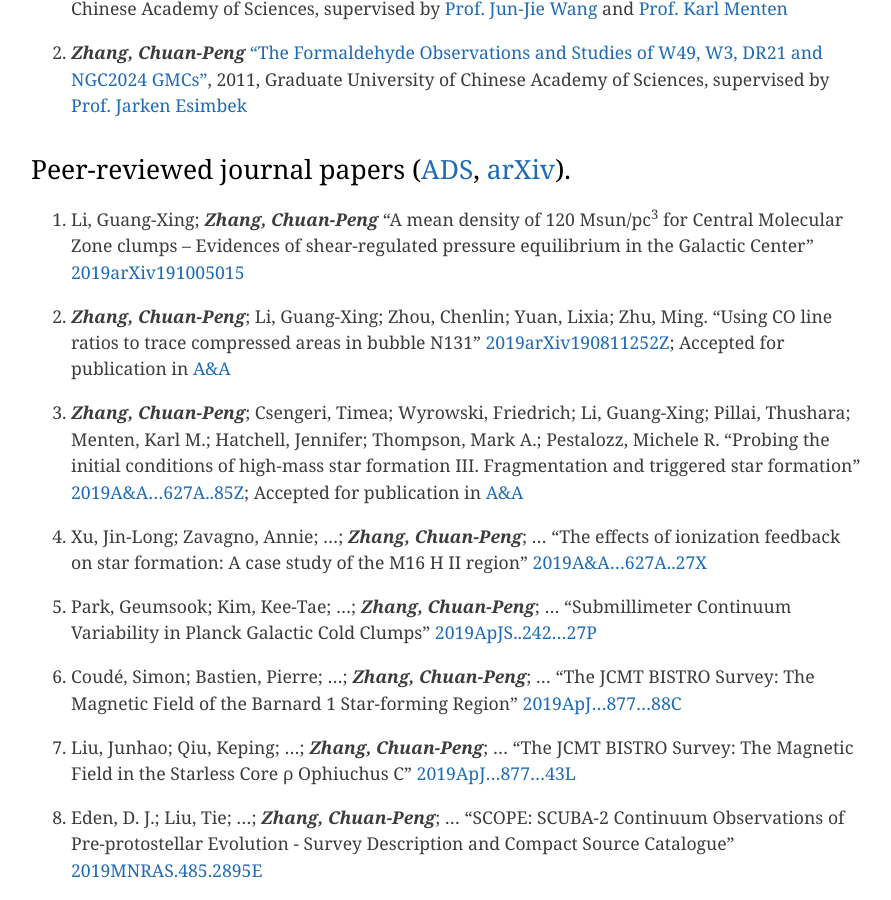
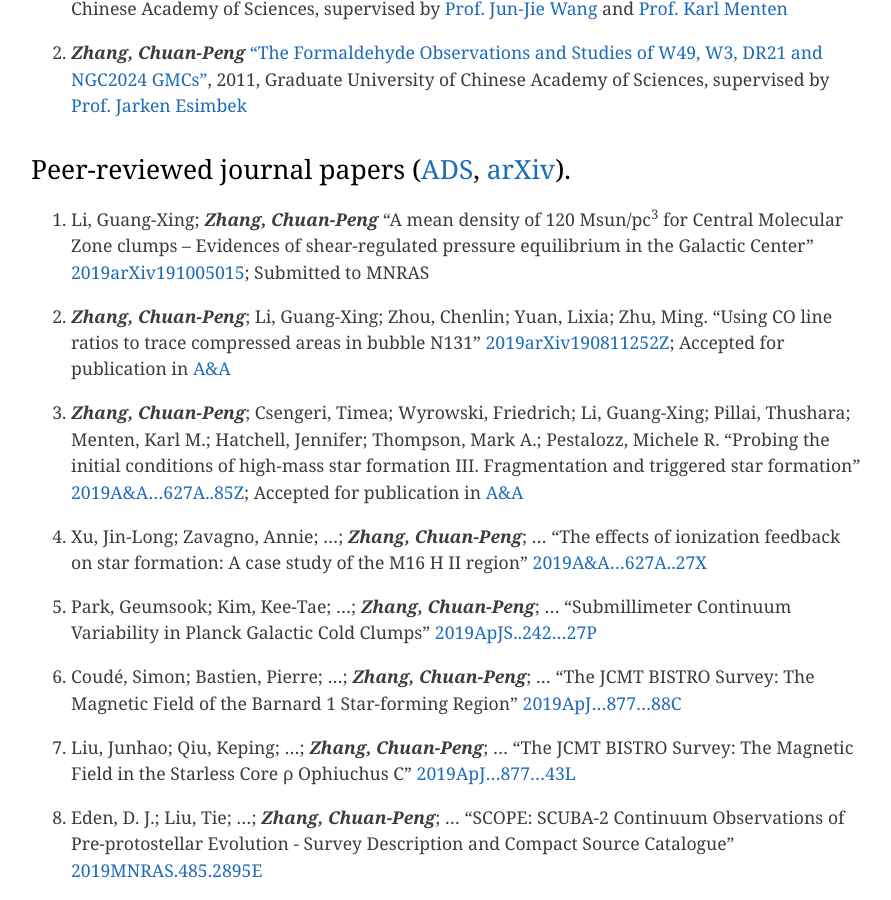
Before and after one commit to zcp521/zcp521.github.io, a Jekyll site: the page built from pub.md, in a window 1280 px wide and 900 px high, scrolled down 529 px. Shown: the whole window, without its empty margins (193-1084 px from the left). Built offline with Jekyll 4.4.1, drawn with Linux system fonts in a browser that asks for light colours.

Commit message:
Update pub.md

```diff
--- a/pub.md
+++ b/pub.md
@@ -16,7 +16,9 @@ tagline: "My publication list"
 
 38. Li, Guang-Xing; ***Zhang, Chuan-Peng***
 	"A mean density of 120 Msun/pc<sup>3</sup> for Central Molecular Zone clumps – Evidences of shear-regulated pressure equilibrium in the Galactic Center"
-	[2019arXiv191005015](https://arxiv.org/abs/1910.05015)
+	[2019arXiv191005015](https://arxiv.org/abs/1910.05015);
+	Submitted to MNRAS
+
 
 37. ***Zhang, Chuan-Peng***; Li, Guang-Xing; Zhou, Chenlin; Yuan, Lixia; Zhu, Ming.
 	"Using CO line ratios to trace compressed areas in bubble N131"
```
